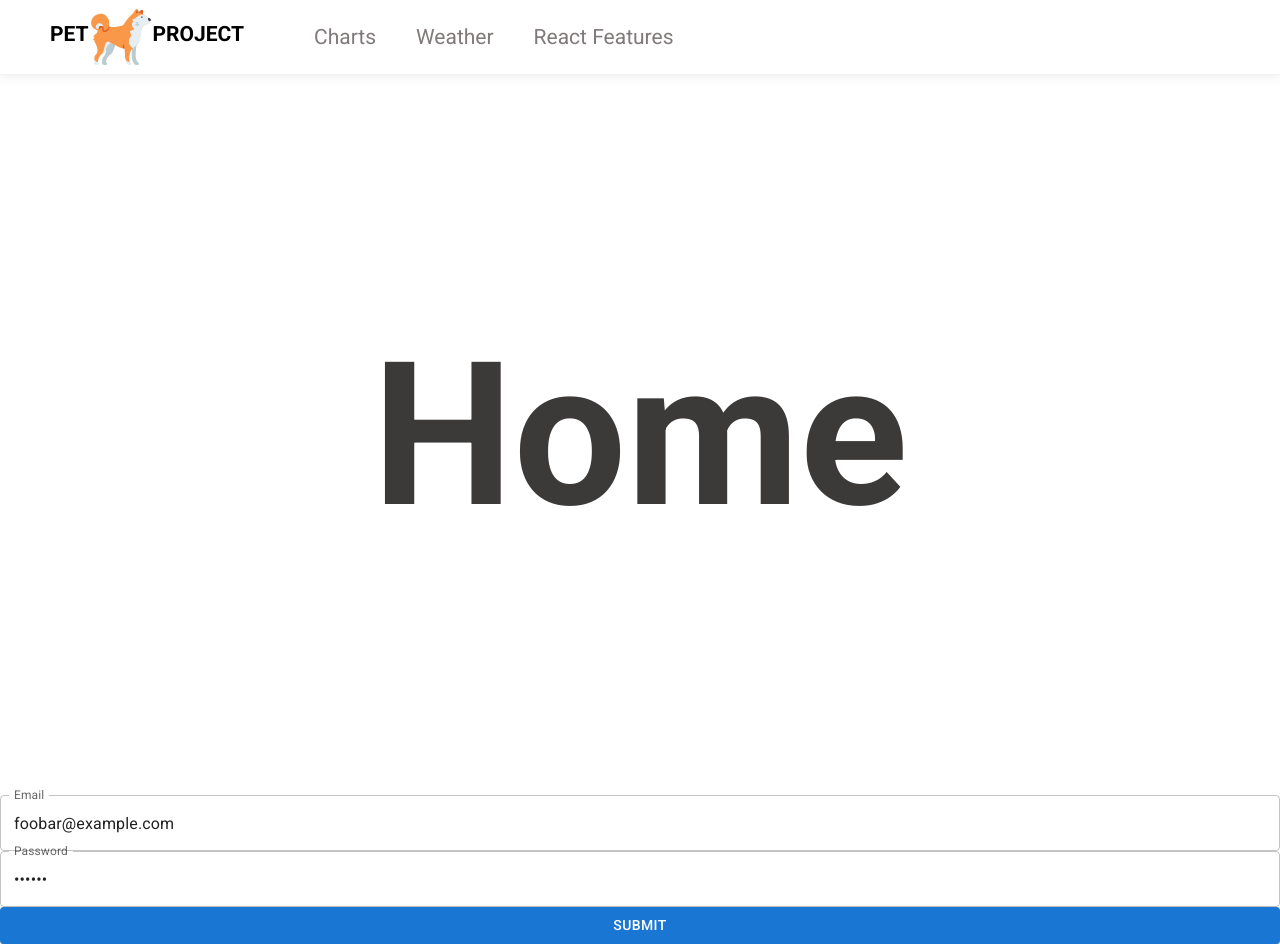
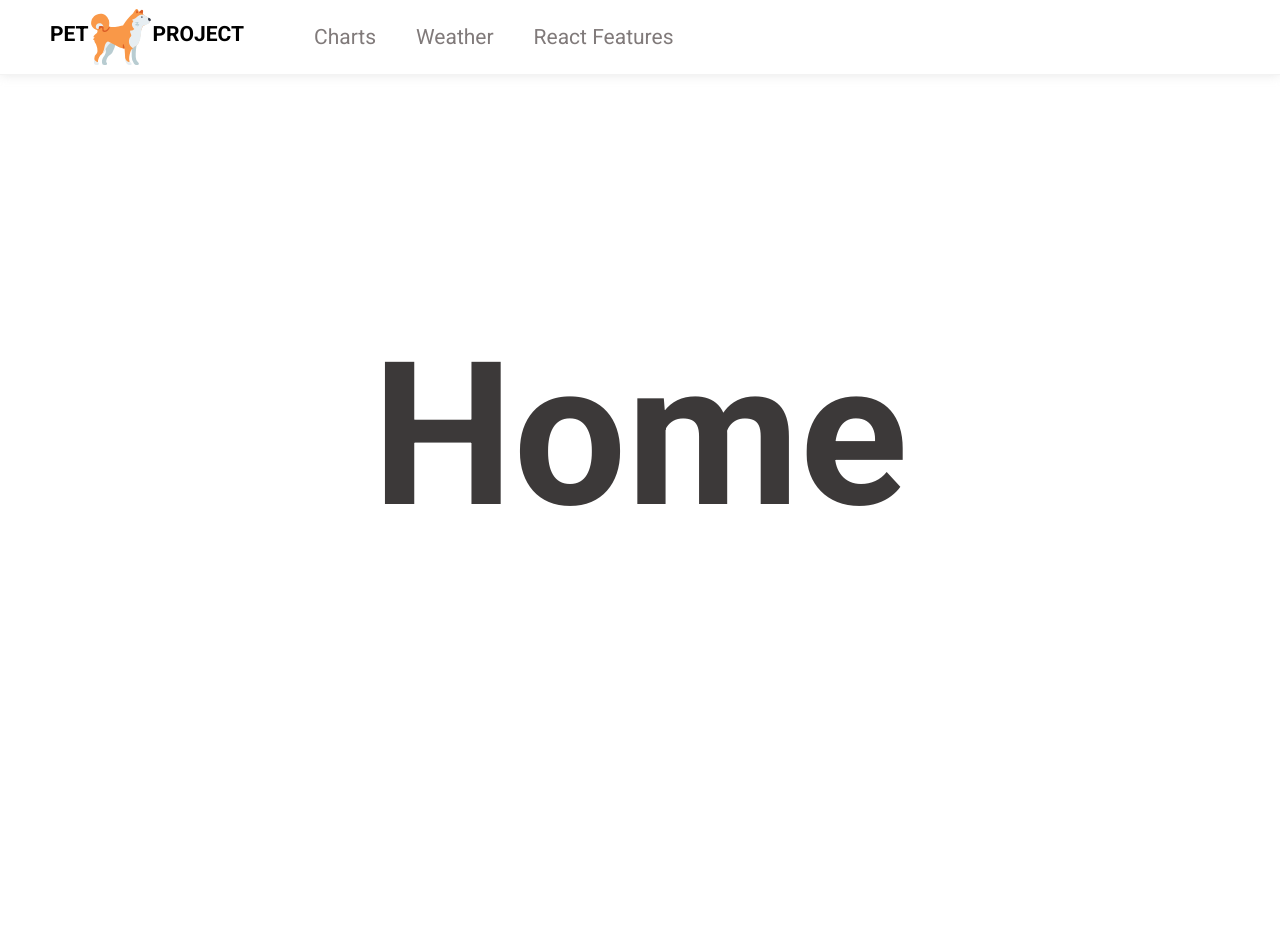
Before and after one commit to dmitry-ff/pet-project-reloaded, a React (Create React App) app: page / in a window 1280 px wide. After the commit the page ends 800 px from the top, so only its background shows below. Built offline with nearby package versions, Linux system fonts and the light colour scheme; what patternomaly would draw is missing.

Commit message:
formik added

```diff
--- a/src/Components/Charts/Valid.tsx
+++ /dev/null
@@ -1,61 +0,0 @@
-import React from 'react';
-import ReactDOM from 'react-dom';
-import { useFormik } from 'formik';
-import * as yup from 'yup';
-import { TextField, Button } from '@mui/material';
-const validationSchema = yup.object({
-  email: yup
-    .string()
-    .email('Enter a valid email')
-    .required('Email is required'),
-  password: yup
-    .string()
-    .min(8, 'Password should be of minimum 8 characters length')
-    .required('Password is required'),
-});
-
-const WithMaterialUI = () => {
-  const formik = useFormik({
-    initialValues: {
-      email: 'foobar@example.com',
-      password: 'foobar',
-    },
-    validationSchema: validationSchema,
-    onSubmit: (values) => {
-      alert(JSON.stringify(values, null, 2));
-    },
-  });
-
-  return (
-    <div>
-      <form onSubmit={formik.handleSubmit}>
-        <TextField
-          fullWidth
-          id="email"
-          name="email"
-          label="Email"
-          value={formik.values.email}
-          onChange={formik.handleChange}
-          error={formik.touched.email && Boolean(formik.errors.email)}
-          helperText={formik.touched.email && formik.errors.email}
-        />
-        <TextField
-          fullWidth
-          id="password"
-          name="password"
-          label="Password"
-          type="password"
-          value={formik.values.password}
-          onChange={formik.handleChange}
-          error={formik.touched.password && Boolean(formik.errors.password)}
-          helperText={formik.touched.password && formik.errors.password}
-        />
-        <Button color="primary" variant="contained" fullWidth type="submit">
-          Submit
-        </Button>
-      </form>
-    </div>
-  );
-};
-
-export default WithMaterialUI;
--- a/src/Components/WeatherData.tsx
+++ b/src/Components/WeatherData.tsx
@@ -1,4 +1,4 @@
-import React from 'react';
+import React, { useContext } from 'react';
 import axios from 'axios';
 import _ from 'lodash';
 import Weather from './Weather';
@@ -8,42 +8,41 @@ import { TResponse, TData } from '../Data/Types'
 
 type TProps = {
   apiURL: string;
-  townName: string
+  townName: string;
 }
 
 function WeatherData(props: TProps) {
   const [data, setData] = React.useState<TData[]>([]);
   const [loading, setLoading] = React.useState<boolean>(true);
-
+  const { apiURL, townName } = props;
   React.useEffect(() => {
     setLoading(true);
+
     const source = axios.CancelToken.source();
-    axios.get<TResponse>(props.apiURL, { cancelToken: source.token })
+    axios.get<TResponse>(apiURL, { cancelToken: source.token })
       .then(res => {
         let items = res.data;
         setData(data => [...items.forecast.forecastday])
         setTimeout(() => setLoading(false), 1000)
         return res;
       })
-      .then((res) => {
-        source.cancel();
+
+      .catch(error => {
+        console.error();
       })
-      .catch(error => {
-        console.log(error)
-      })
-  }, [props.apiURL])
+    return (() => { })
+  }, [apiURL]);
 
   return (
     <>
       {loading &&
-
         <Box sx={{ display: 'flex' }}>
           <CircularProgress />
         </Box>}
       {!loading
         &&
         <div>
-          <Weather loading={loading} nameHead={props.townName} data={data} />
+          <Weather loading={loading} nameHead={townName} data={data} />
           <TemperatureChart loading={loading} data={data} />
         </div>
 
--- a/src/Pages/Home.tsx
+++ b/src/Pages/Home.tsx
@@ -4,7 +4,6 @@ import styled
   from '@emotion/styled';
 import dog from '../Images/dog.svg'
 import { EmotionJSX } from '@emotion/react/types/jsx-namespace';
-import WithMaterialUI from '../Components/Charts/Valid';
 
 const CenteredHeader = styled.div`
 display: flex;
@@ -57,7 +56,6 @@ const Home: React.FC = (): EmotionJSX.Element => {
       <CenteredHeader>
         <h2 onClick={toggleModal}>Home</h2>
       </CenteredHeader>
-      <WithMaterialUI />
 
       {isOpen &&
         modalRoot ?
--- a/src/Pages/ReactFeatures.tsx
+++ b/src/Pages/ReactFeatures.tsx
@@ -14,6 +14,7 @@ const CeneteredComp = styled.div`
 type TProps = {
   onClick: () => void;
 }
+
 const ForwardRef = forwardRef((props: TProps, ref: React.Ref<HTMLDivElement>) => {
   const { onClick } = props;
   return (
@@ -28,6 +29,7 @@ function createUser(name: string, surname: string): { name: string, surname: str
 }
 
 const ReactFeatures: React.FC = (): EmotionJSX.Element => {
+
   const ref = React.useRef<HTMLDivElement>(null);
   const [message, setMessage] = React.useState<string>('Hello');
   const [count, setCount] = React.useState<number>(0);
--- a/src/Pages/Weather.tsx
+++ b/src/Pages/Weather.tsx
@@ -1,10 +1,10 @@
-import React from 'react';
+import React, { useContext } from 'react';
 import WeatherData from '../Components/WeatherData'
 import { Button, Box, Link, TextField } from '@mui/material';
 import styled from '@emotion/styled';
 import { EmotionJSX } from '@emotion/react/types/jsx-namespace';
-import * as yup from 'yup';
-import { useFormik } from 'formik';
+import { useFormik } from "formik";
+import * as Yup from 'yup';
 
 
 const Heading = styled.h2`
@@ -13,28 +13,43 @@ const Heading = styled.h2`
     text-align: center;
     color: rgb(66, 66, 66);
 `
-const validationSchema = yup.object({
-  text: yup
-    .string()
-    .required('This field is required')
-})
+interface IFormik {
+  searchField: string,
+}
+
 const Weather: React.FC = (): EmotionJSX.Element => {
-
   const [url, setUrl] = React.useState<string>('');
   const [press, setPress] = React.useState<boolean>(false);
-  const [InpValue, setValue] = React.useState<string>('');
   const [town, setTown] = React.useState<string>('')
+  const [value, setValue] = React.useState<string>('')
 
 
-  const handleSubmit = (event: React.MouseEvent<HTMLFormElement>) => {
-    event.preventDefault();
+  const validate = (values: IFormik) => {
+    let errors = {} as IFormik;
+    if (!values.searchField) {
+      errors.searchField = 'Required'
+    } else if
+      (!/^([a-zа-яё]+)$/i.test(values.searchField)) {
+      errors.searchField = 'Incorrect entry'
+    }
 
-    setUrl(url => url =
-      `http://api.weatherapi.com/v1/forecast.json?key=3e2b23202a804627a5c115738222701&q=${InpValue}&days=3&aqi=no&alerts=no`);
-    setPress(true);
-    setTown(InpValue.slice(0, 1).toUpperCase() + InpValue.slice(1));
-    setValue('')
-  }
+    return errors;
+  };
+
+  const formik = useFormik({
+    initialValues: {
+      searchField: '',
+    },
+    validate,
+    onSubmit: (values, { resetForm }) => {
+      setUrl(url => url =
+        `http://api.weatherapi.com/v1/forecast.json?key=3e2b23202a804627a5c115738222701&q=${formik.values.searchField}&days=3&aqi=no&alerts=no`);
+      setPress(true);
+      setTown(values.searchField.slice(0, 1).toUpperCase() + values.searchField.slice(1));
+      resetForm();
+    }
+  })
+
   return (
     <Box sx={{
       display: 'flex',
@@ -42,29 +57,30 @@ const Weather: React.FC = (): EmotionJSX.Element => {
       alignItems: 'center',
       width: "100%",
     }} >
-      <form className='weatherForm' onSubmit={handleSubmit}>
-        <Heading>Where you want to check the weather</Heading>
+      <Heading>Where do you whant to check wheather?</Heading>
+      <form onSubmit={formik.handleSubmit}>
         <Box sx={{
-          width: '100%',
-          height: 230,
+          width: '40em',
+          height: 150,
           mt: 3,
           display: 'flex',
           flexDirection: 'column',
-          justifyContent: 'space-evenly',
-
+          justifyContent: 'space-evenly'
         }}>
           <TextField
-            name="text"
-            id='text'
             placeholder='...maybe in Paris?'
-            margin='dense'
-            fullWidth={true}
-            value={InpValue}
-            onChange={(e) => setValue(e.target.value)}
-            type="text"
+            autoComplete='off'
+            id='searchField'
+            name='searchField'
+            value={formik.values.searchField}
+            onChange={formik.handleChange}
+            error={(formik.touched.searchField && Boolean(formik.errors.searchField))}
+            helperText={(formik.touched.searchField && formik.errors.searchField)}
 
           />
+
           <Button
+            type='submit'
             sx={{
               width: 'fit-content',
               alignSelf: 'center',
@@ -82,7 +98,7 @@ const Weather: React.FC = (): EmotionJSX.Element => {
           href="https://www.weatherapi.com/">WeatherAPI.com
         </Link>
       </span>
-    </Box >
+    </Box>
   );
 }
 
--- a/src/index.tsx
+++ b/src/index.tsx
@@ -20,7 +20,7 @@ import Weather from './Pages/Weather';
 import ReactFeatures from './Pages/ReactFeatures';
 import { Chart, registerables } from 'chart.js';
 Chart.register(...registerables);
-
+const myContext = React.createContext(true)
 
 const StyledComp = styled.div`
     display:inline-block;
```
